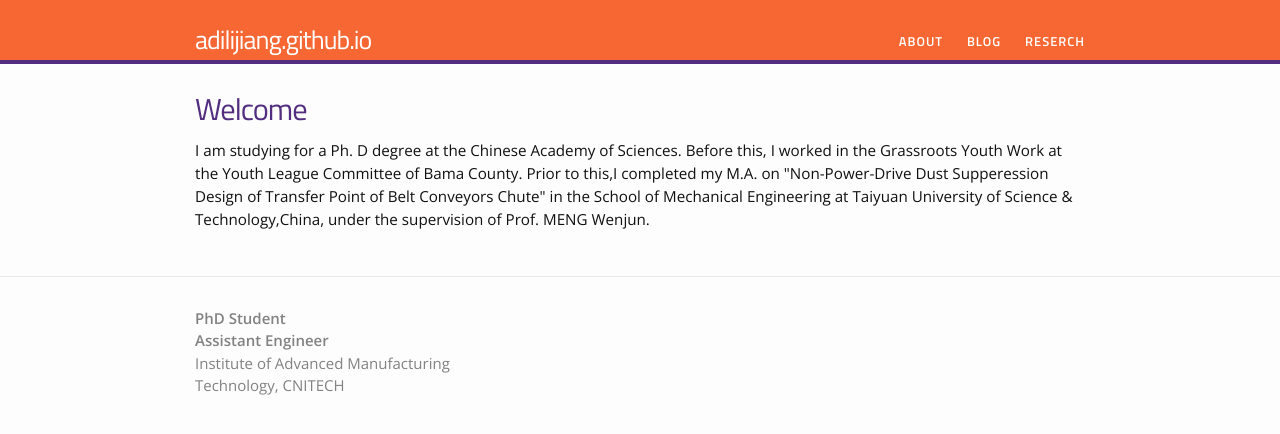
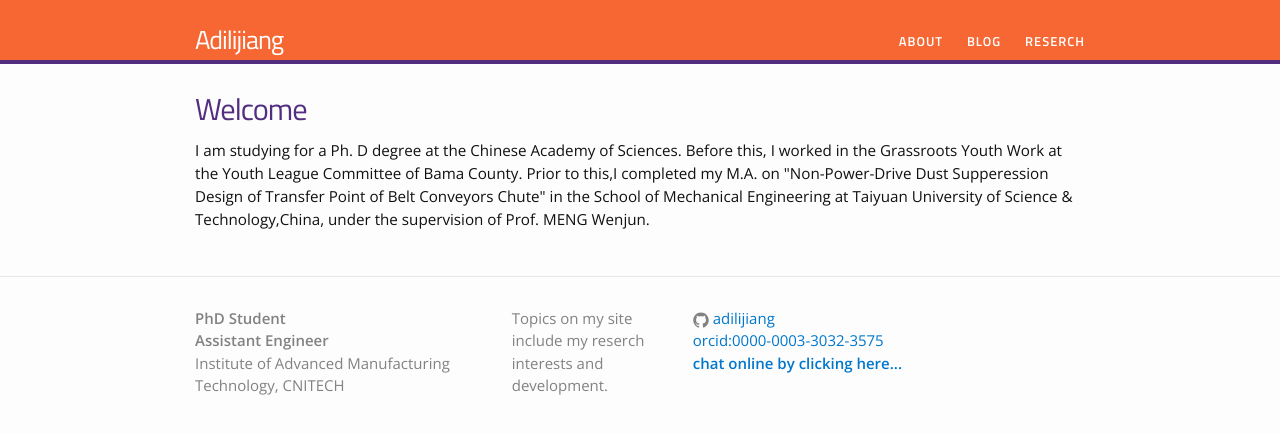
Before and after one commit to adilijiang/adilijiang.github.io, a Jekyll site: the page built from index.html, in a window 1280 px wide. Shown: the top 434 px of the page. Built offline with Jekyll 4.4.1, drawn with Linux system fonts in a browser that asks for light colours; some of the changed lines change nothing that is shown.

Commit message:
update the files

```diff
--- a/_config.yml
+++ b/_config.yml
@@ -1,4 +1,3 @@
-<<<<<<< HEAD
 # Site settings
 title: Adilijiang
 # job_title: PhD Student & Assistant Engineer
@@ -22,6 +21,3 @@ excerpt_separator: "<!--more-->"
 # google_author: ""
 # google_site_verification: ""
 orcid: 0000-0003-3032-3575
-=======
-theme: jekyll-theme-cayman
->>>>>>> ee9820db32d7b5fc9a28f4df696713c378910bed
```
Also changed, not shown: _includes/header.html (+0 -22 lines), 1 other file.
